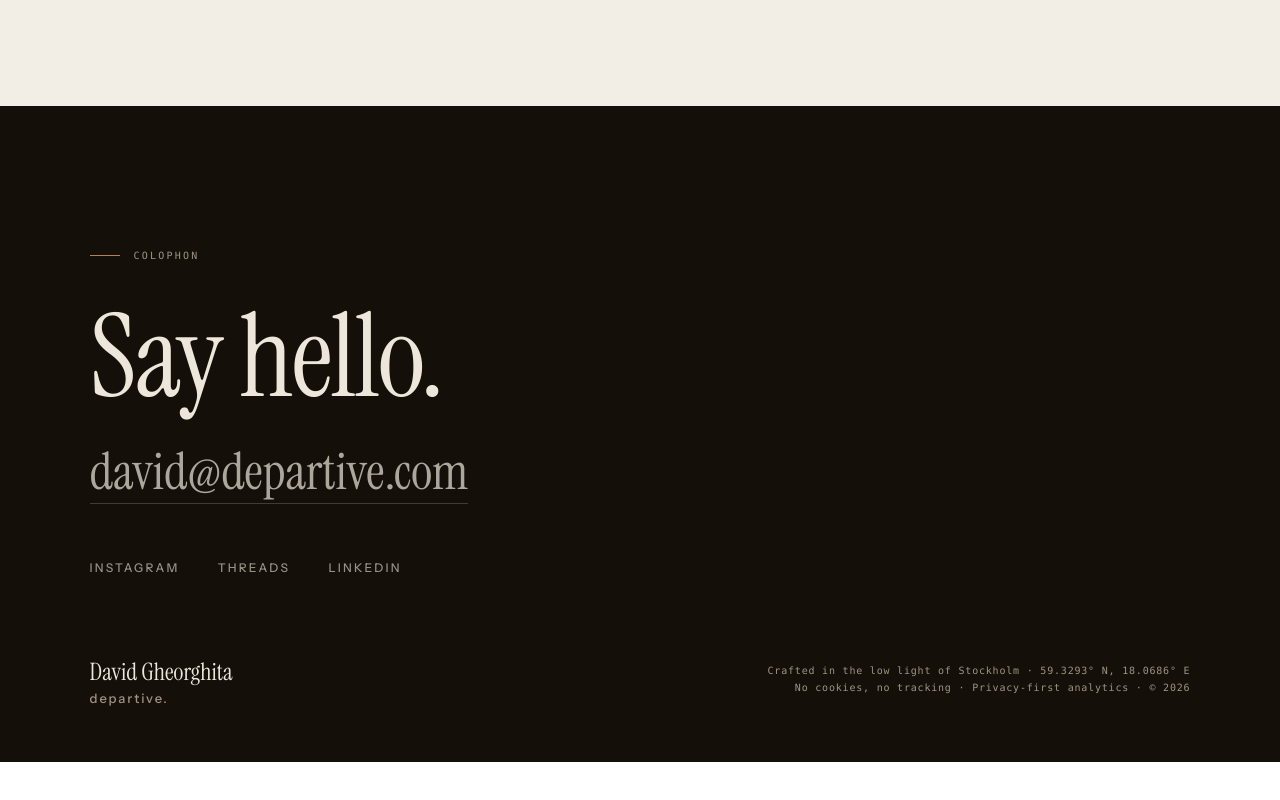
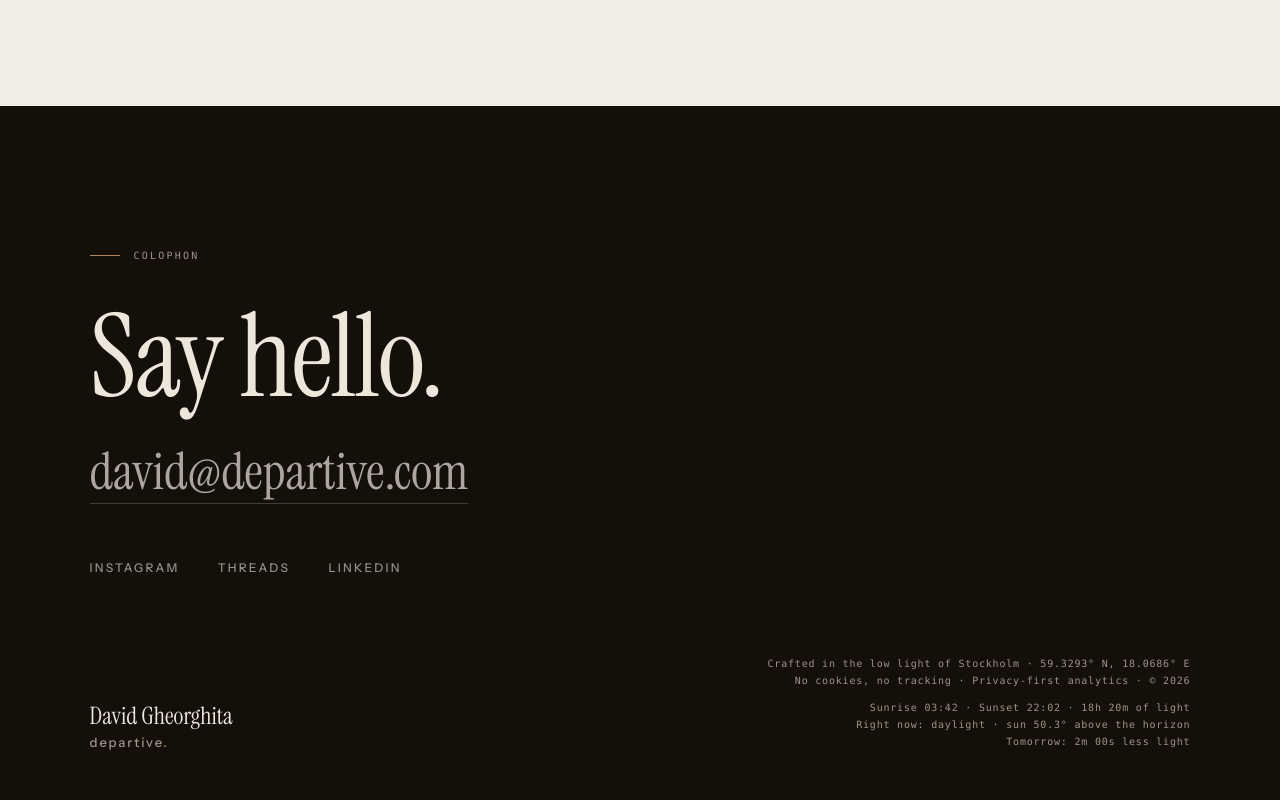
Before and after one commit to departive/departive-site, a plain HTML site: page index.html in a window 1280 px wide. Shown: the part 9946-10746 px from the top of the page. Before the commit the page ends 10708 px from the top, so only its background shows below. Drawn offline with nearby package versions, Linux system fonts and the light colour scheme.

Commit message:
delight: stockholm light ledger, G grid overlay, console note, exif hover mechanism, 404 page

```diff
--- a/index.html
+++ b/index.html
@@ -936,8 +936,18 @@ class Component extends DCLogic {
     return 'night';
   }
 
-  var note = null, tries = 0;
+  function isVis(el){ return el.getClientRects().length > 0; }
+  function findNote(){
+    var list = document.querySelectorAll('[data-sun-note]');
+    for (var i = 0; i < list.length; i++){
+      var host = list[i].closest('[data-colophon-meta]') || list[i];
+      if (isVis(host)) return list[i];
+    }
+    return null;
+  }
+
   function apply(){
+    var note = findNote();
     if (!note) return;
     var e = sunElevation(new Date());
     var today = sunTimes(0), tomorrow = sunTimes(1);
@@ -954,9 +964,9 @@ class Component extends DCLogic {
     if (today.minDip > -6) lines.push('The sky never fully darkens tonight');
     note.innerHTML = lines.join('<br>');
   }
-  (function find(){
-    note = document.querySelector('[data-sun-note]');
-    if (!note) { if (++tries < 300) requestAnimationFrame(find); return; }
+  var tries = 0;
+  (function run(){
+    if (!findNote()) { if (++tries < 300) requestAnimationFrame(run); return; }
     apply();
     setInterval(apply, 60000);
   })();
@@ -1009,9 +1019,9 @@ class Component extends DCLogic {
   // ---- exif hover lines (reads data-exif on gallery imgs) ----
   var etries = 0;
   (function exif(){
-    var imgs = document.querySelectorAll('img[data-exif]');
+    var imgs = Array.prototype.filter.call(document.querySelectorAll('img[data-exif]'), isVis);
     if (!imgs.length) { if (++etries < 300) requestAnimationFrame(exif); return; }
-    Array.prototype.forEach.call(imgs, function(img){
+    imgs.forEach(function(img){
       var fig = img.closest('figure'); if (!fig) return;
       var cap = fig.querySelector('figcaption');
       if (!cap || cap.querySelector('[data-exif-line]')) return;
```
